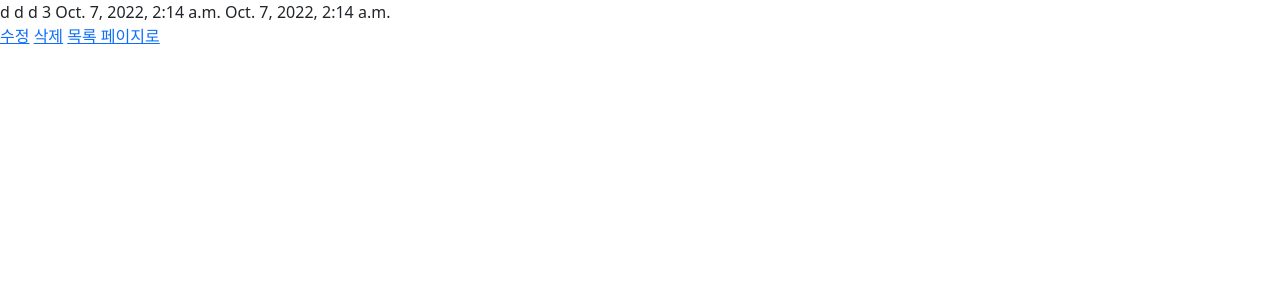
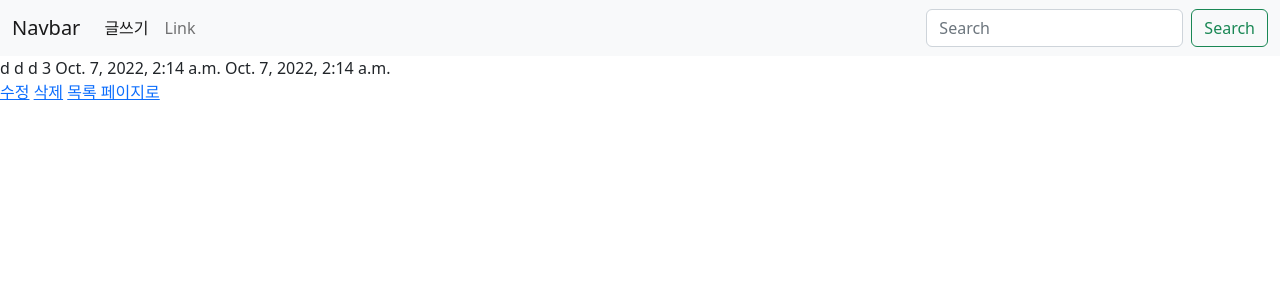
Before and after one commit to min486/pair_2, a Django app: page /reviews/3/ in a window 1280 px wide. Shown: the top 300 px of the page. Run offline with Django 3.2, Linux system fonts and the light colour scheme; data comes from the database, SQL or seed files in the repository.

Commit message:
m6 nav 추가

```diff
--- a/templates/base.html
+++ b/templates/base.html
@@ -9,6 +9,29 @@
   <title>장성민 여다영 변규탁</title>
 </head>
 <body>
+  <nav class="navbar navbar-expand-lg bg-light">
+    <div class="container-fluid">
+      <a class="navbar-brand" href="#">Navbar</a>
+      <button class="navbar-toggler" type="button" data-bs-toggle="collapse" data-bs-target="#navbarSupportedContent" aria-controls="navbarSupportedContent" aria-expanded="false" aria-label="Toggle navigation">
+        <span class="navbar-toggler-icon"></span>
+      </button>
+      <div class="collapse navbar-collapse" id="navbarSupportedContent">
+        <ul class="navbar-nav me-auto mb-2 mb-lg-0">
+          <li class="nav-item">
+            <a class="nav-link active" aria-current="page" href="{% url 'movies:create' %}">글쓰기</a>
+          </li>
+          <li class="nav-item">
+            <a class="nav-link" href="#">Link</a>
+          </li>
+
+        </ul>
+        <form class="d-flex" role="search">
+          <input class="form-control me-2" type="search" placeholder="Search" aria-label="Search">
+          <button class="btn btn-outline-success" type="submit">Search</button>
+        </form>
+      </div>
+    </div>
+  </nav>
   {% block content %}
   {% endblock content %}
   <!-- JavaScript Bundle with Popper -->
```
